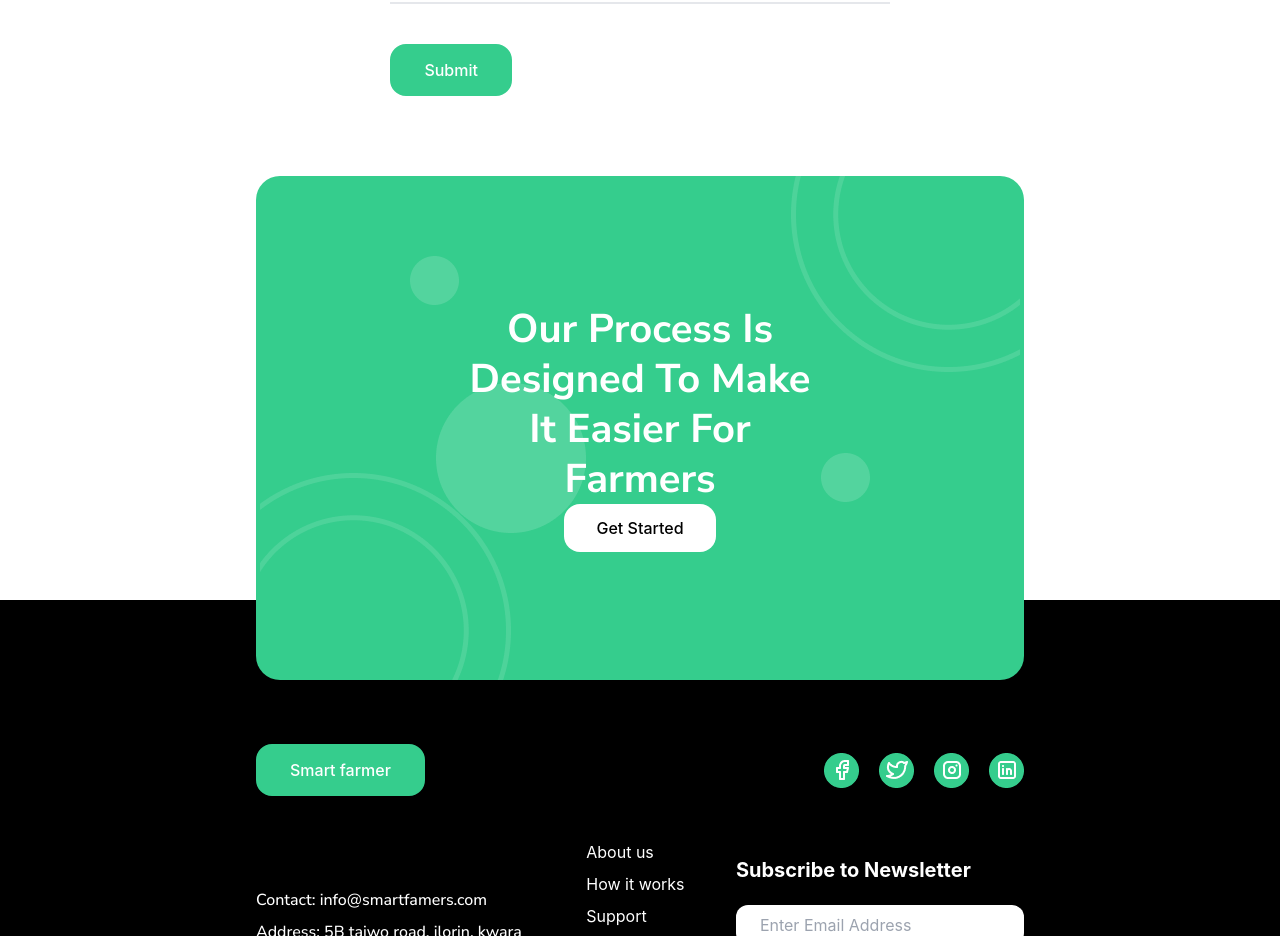
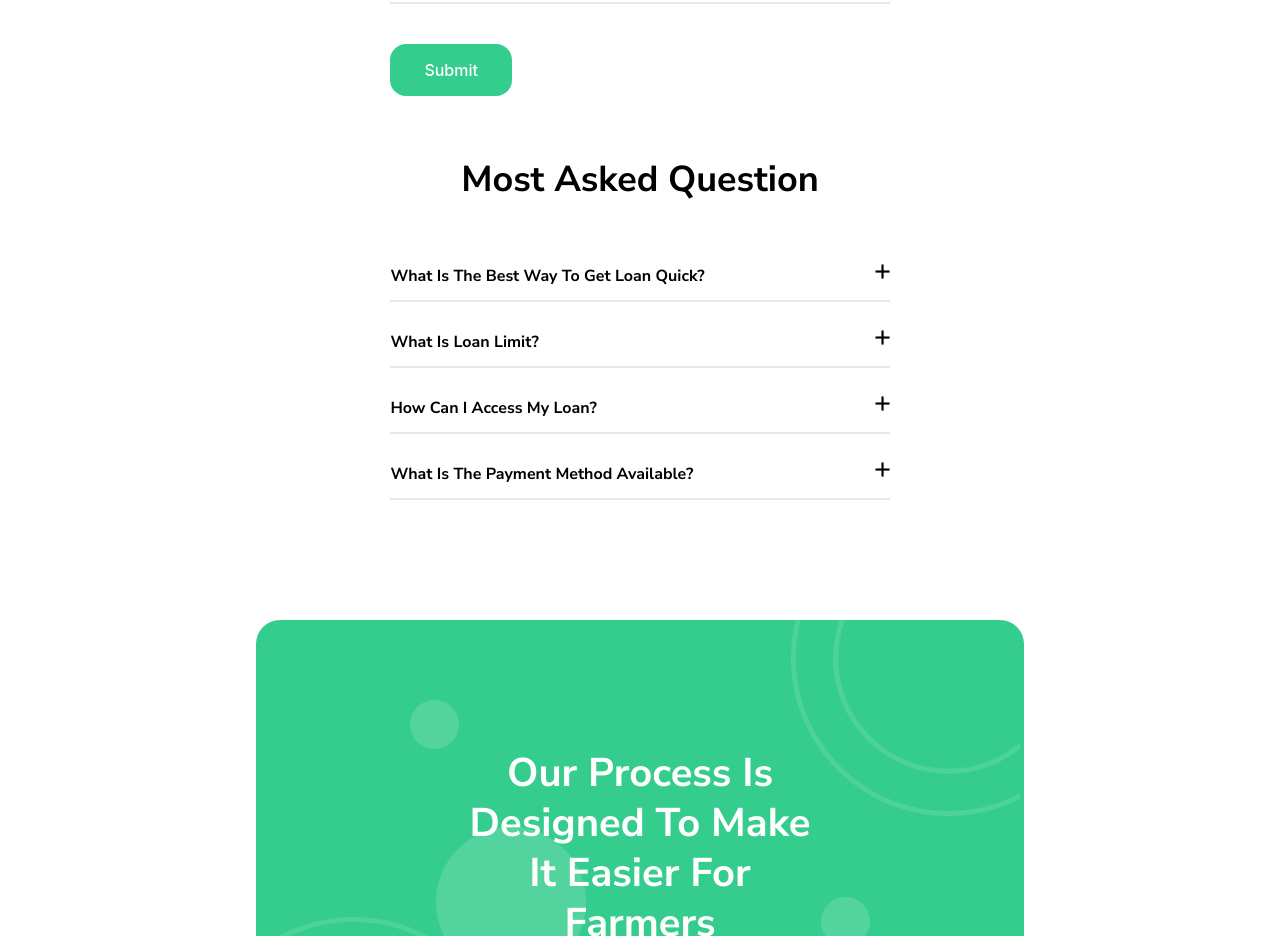
Before and after one commit to Toshmoney/smartfarmer, a React (Create React App) app in the folder client-side/: page /support in a window 1280 px wide. Shown: the part 1100-2036 px from the top of the page. Built offline with nearby package versions, Linux system fonts and the light colour scheme; a web font is replaced by a local one.

Commit message:
Support page completed

```diff
--- a/client-side/src/Components/Getstarted/Getstarted.jsx
+++ b/client-side/src/Components/Getstarted/Getstarted.jsx
@@ -1,5 +1,5 @@
 import React from 'react'
-import {AiOutlinePlus} from 'react-icons/ai'
+import plus from '../../Images/Vector (9).png'
 
 const Getstarted = () => {
   return (
@@ -15,19 +15,19 @@ const Getstarted = () => {
             <div className='lg:w-1/2 text-left head text-[grey] gap-5 flex flex-col'>
                 <div className='flex w-full justify-between items-center py-2 px-4 border-b-2'>
                     <h1 className='text-xl lg:text-3xl'>01. User Registration</h1>
-                    <AiOutlinePlus/>
+                    <img src={plus} alt="" />
                 </div>
                 <div className='flex w-full justify-between items-center py-2 px-4 border-b-2'>
                     <h1 className='text-xl lg:text-3xl'>02. Loan Application</h1>
-                    <AiOutlinePlus/>
+                    <img src={plus} alt="" />
                 </div>
                 <div className='flex w-full justify-between items-center py-2 px-4 border-b-2'>
                     <h1 className='text-xl lg:text-3xl'>03. Consultation with Loan Officers</h1>
-                    <AiOutlinePlus/>
+                    <img src={plus} alt="" />
                 </div>
                 <div className='flex w-full justify-between items-center py-2 px-4 border-b-2'>
                     <h1 className='text-xl lg:text-3xl'>04. loan Approval and Disbursement</h1>
-                    <AiOutlinePlus/>
+                    <img src={plus} alt="" />
                 </div>
             </div>
         </div>
--- a/client-side/src/Components/Page4/Content.jsx
+++ b/client-side/src/Components/Page4/Content.jsx
@@ -1,4 +1,7 @@
 import React from 'react'
+import plus from '../../Images/Vector (9).png'
+
+
 
 const Content = () => {
   return (
@@ -29,6 +32,27 @@ const Content = () => {
                 </div>
             </div>
         </div>
+        <div className='container my-10 w-full lg:w-[39%] flex flex-col gap-7 capitalize'>
+            <h1 className='capitalize nunito text-2xl my-6 lg:text-4xl'>most asked question</h1>
+            <div className='flex flex-col gap-4'>
+                <div className='flex justify-between text-left border-grey w-full py-3 outline-none border-b-2 nunito'>
+                    <h5>what is the best way to get loan quick?</h5>
+                    <img className='w-[15px] h-[15px]' src={plus} alt="" />
+                </div>
+                <div className='flex justify-between text-left border-grey w-full py-3 outline-none border-b-2 nunito'>
+                    <h5>what is loan limit?</h5>
+                    <img className='w-[15px] h-[15px]' src={plus} alt="" />
+                </div>
+                <div className='flex justify-between text-left border-grey w-full py-3 outline-none border-b-2 nunito'>
+                    <h5>how can i access my loan?</h5>
+                    <img className='w-[15px] h-[15px]' src={plus} alt="" />
+                </div>
+                <div className='flex justify-between text-left border-grey w-full py-3 outline-none border-b-2 nunito'>
+                    <h5>what is the payment method available?</h5>
+                    <img className='w-[15px] h-[15px]' src={plus} alt="" />
+                </div>
+            </div>
+        </div>
     </div>
   )
 }
--- a/client-side/src/index.css
+++ b/client-side/src/index.css
@@ -45,6 +45,10 @@ svg{
   width: 40px;
   height: 40px;
 }
+/* .plus{
+  width: 10px !important;
+  height: 10px !important;
+} */
 .head{
   font-family: "Nunito Sans";
   line-height: 50px !important;
```
Also changed, not shown: client-side/src/Images/Vector (9).png (added).
